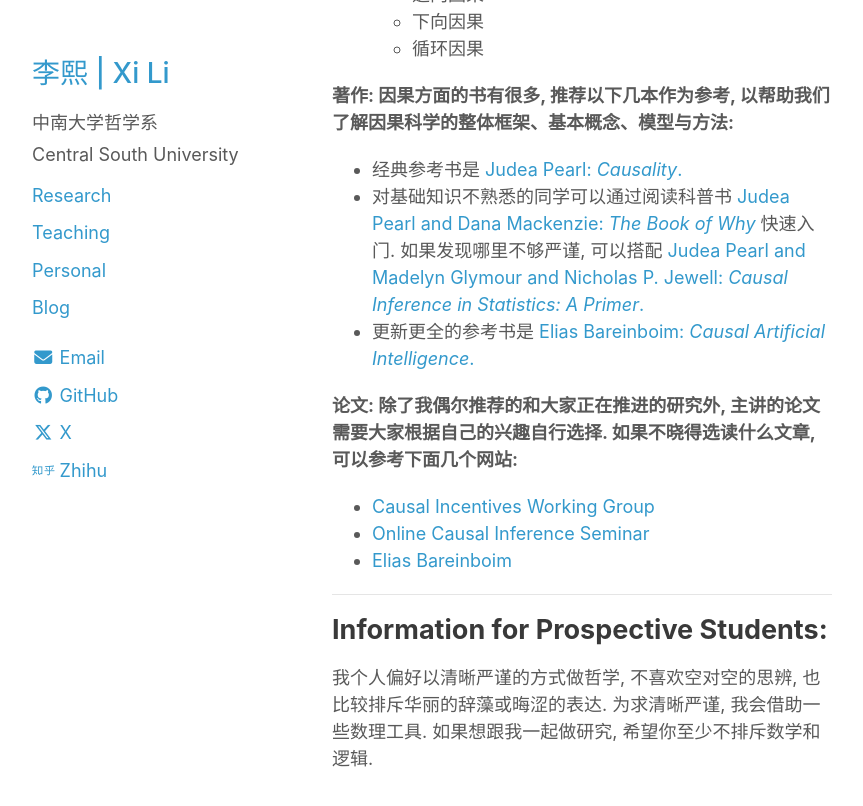
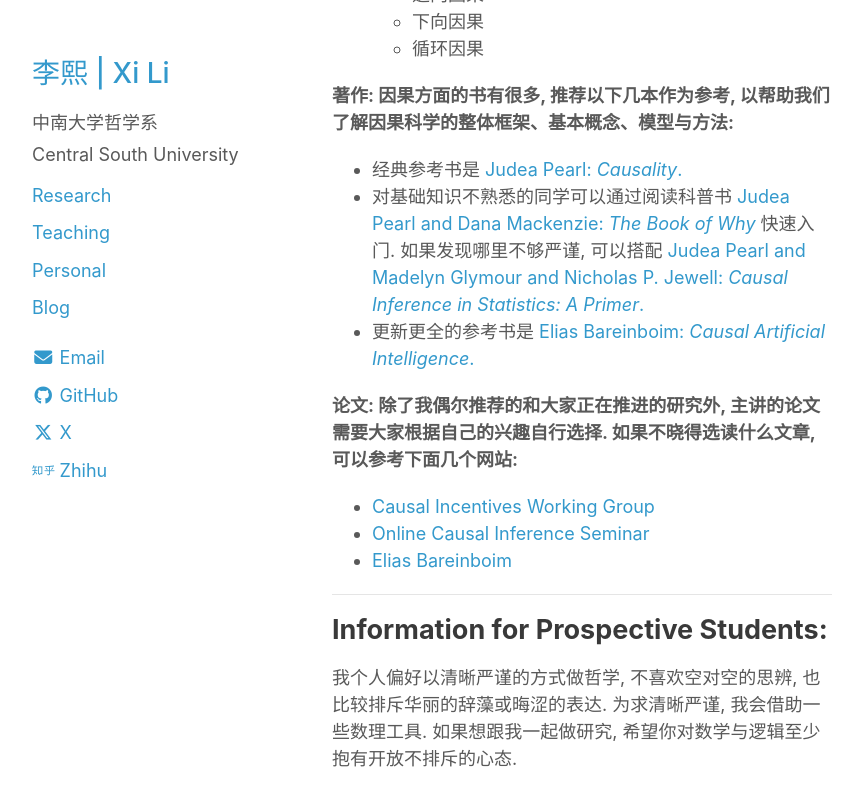
Before and after one commit to rickylixi/rickylixi.github.io, a Jekyll site: the page built from teaching.html, in a window 1280 px wide and 900 px high, scrolled down 1508 px. Shown: the top 806 px of the window, without its empty margins (26-889 px from the left). Built offline with Jekyll 4.4.1, drawn with Linux system fonts in a browser that asks for light colours.

Commit message:
Update teaching.html

```diff
--- a/teaching.html
+++ b/teaching.html
@@ -78,4 +78,4 @@
 <hr />
 <h2><b>Information for Prospective Students:</b></h2>
 
-<p> 我个人偏好以清晰严谨的方式做哲学, 不喜欢空对空的思辨, 也比较排斥华丽的辞藻或晦涩的表达. 为求清晰严谨, 我会借助一些数理工具. 如果想跟我一起做研究, 希望你至少不排斥数学和逻辑. </p>
+<p> 我个人偏好以清晰严谨的方式做哲学, 不喜欢空对空的思辨, 也比较排斥华丽的辞藻或晦涩的表达. 为求清晰严谨, 我会借助一些数理工具. 如果想跟我一起做研究, 希望你对数学与逻辑至少抱有开放不排斥的心态. </p>
```
